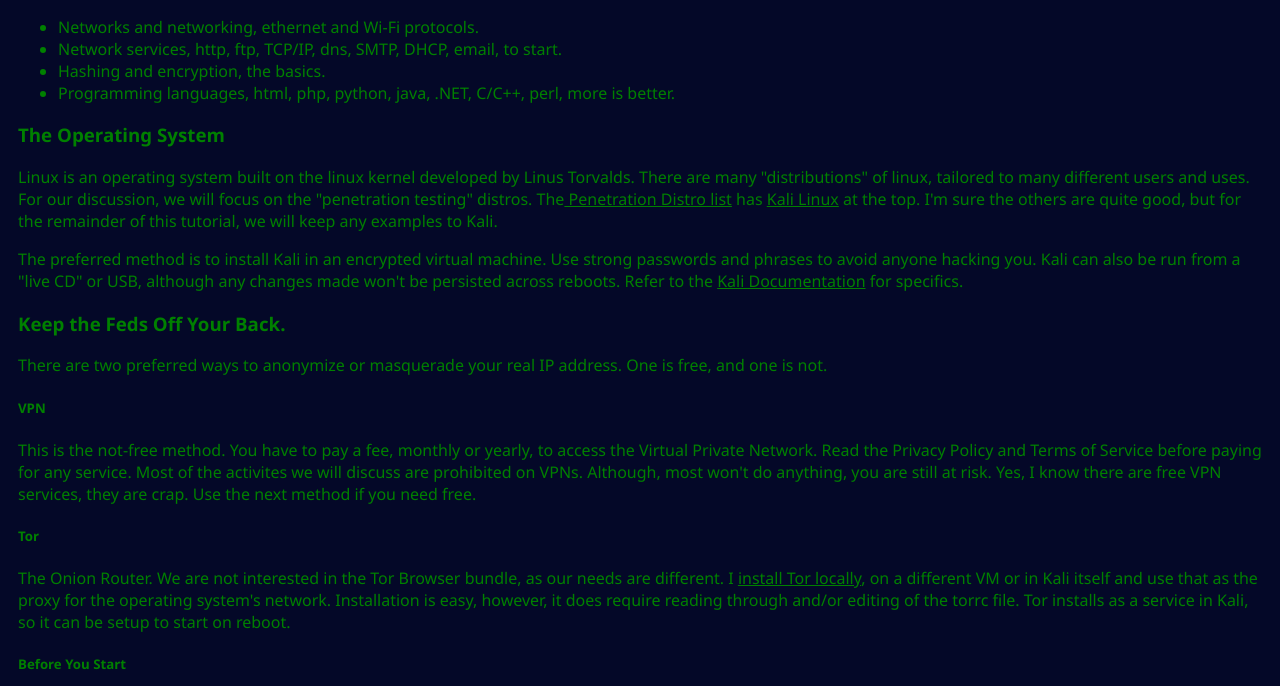
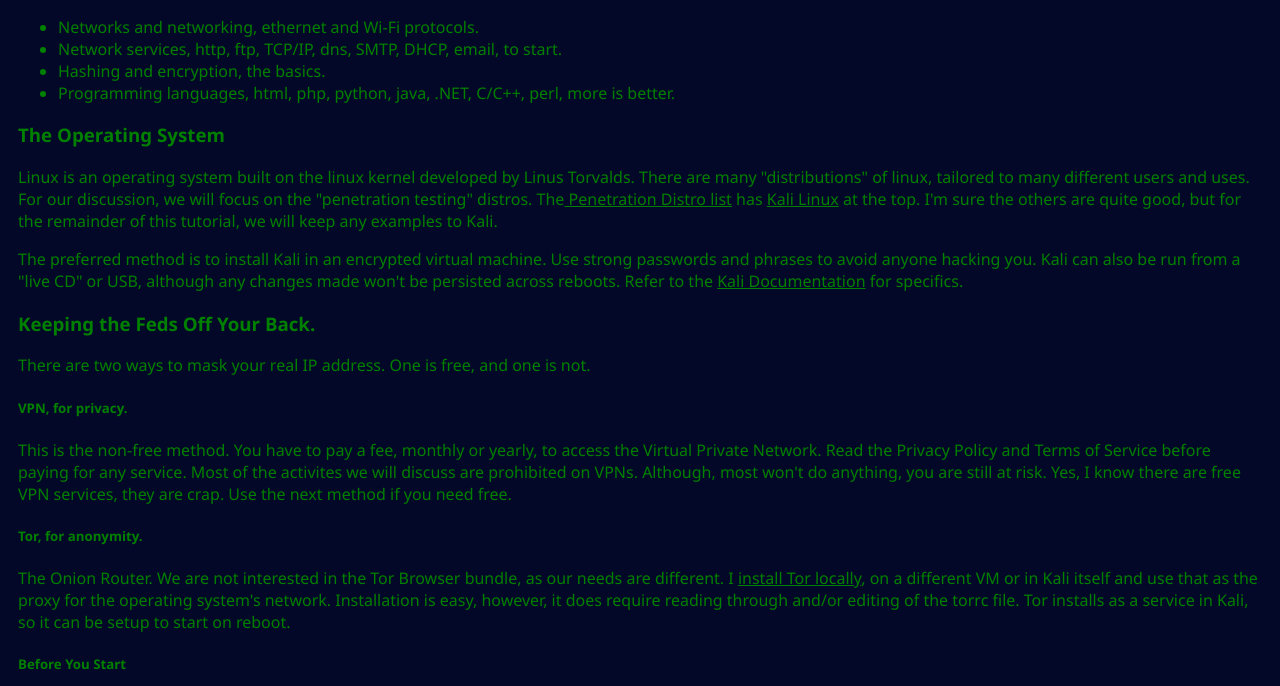
Before and after one commit to AnonSatan/HowToHack, a plain HTML site: page two.html in a window 1280 px wide. Shown: the part 114-800 px from the top of the page. Drawn offline with Linux system fonts and the light colour scheme.

Commit message:
Fixed some typos and grammar.

```diff
--- a/two.html
+++ b/two.html
@@ -23,15 +23,15 @@
         <p>
             The preferred method is to install Kali in an encrypted virtual machine.  Use strong passwords and phrases to avoid anyone hacking you.  Kali can also be run from a "live CD" or USB, although any changes made won't be persisted across reboots.  Refer to the <a href="http://docs.kali.org/"> Kali Documentation</a> for specifics.
         </p>
-        <h3>Keep the Feds Off Your Back.</h3>
+        <h3>Keeping the Feds Off Your Back.</h3>
         <p>
-            There are two preferred ways to anonymize or masquerade your real IP address.  One is free, and one is not.
-            <h5>VPN</h5>
+            There are two ways to mask your real IP address.  One is free, and one is not.
+            <h5>VPN, for privacy.</h5>
         </p>
         <p>
-            This is the not-free method.  You have to pay a fee, monthly or yearly, to access the Virtual Private Network.  Read the Privacy Policy and Terms of Service before paying for any service.  Most of the activites we will discuss are prohibited on VPNs.  Although, most won't do anything, you are still at risk.  Yes, I know there are free VPN services, they are crap.  Use the next method if you need free.
+            This is the non-free method.  You have to pay a fee, monthly or yearly, to access the Virtual Private Network.  Read the Privacy Policy and Terms of Service before paying for any service.  Most of the activites we will discuss are prohibited on VPNs.  Although, most won't do anything, you are still at risk.  Yes, I know there are free VPN services, they are crap.  Use the next method if you need free.
         </p>
-        <h5>Tor</h5>
+        <h5>Tor, for anonymity.</h5>
         <p>
             The Onion Router.  We are not interested in the Tor Browser bundle, as our needs are different.  I <a href="https://www.torproject.org/docs/debian"> install Tor locally</a>, on a different VM or in Kali itself and use that as the proxy for the operating system's network. Installation is easy, however, it does require reading through and/or editing of the torrc file.  Tor installs as a service in Kali, so it can be setup to start on reboot.
         </p>
```
Also changed, not shown: one.html (+3 -3 lines), three.html (+1 -1 lines).
